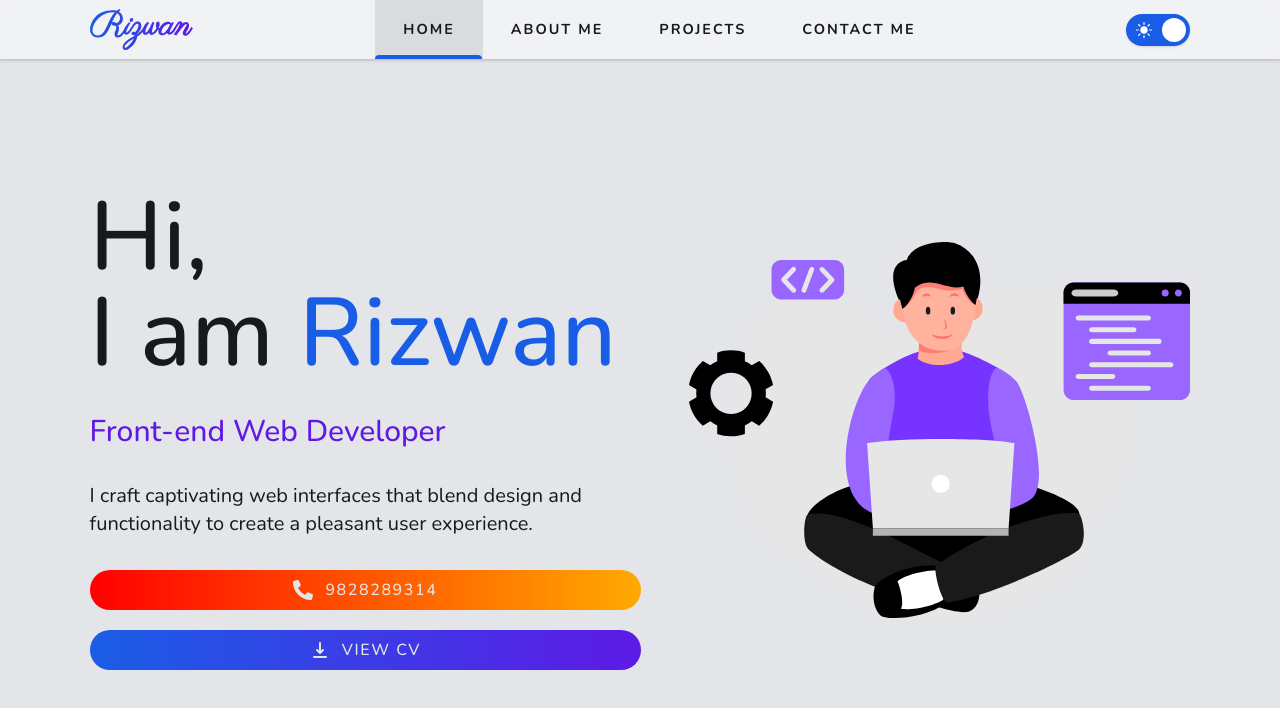
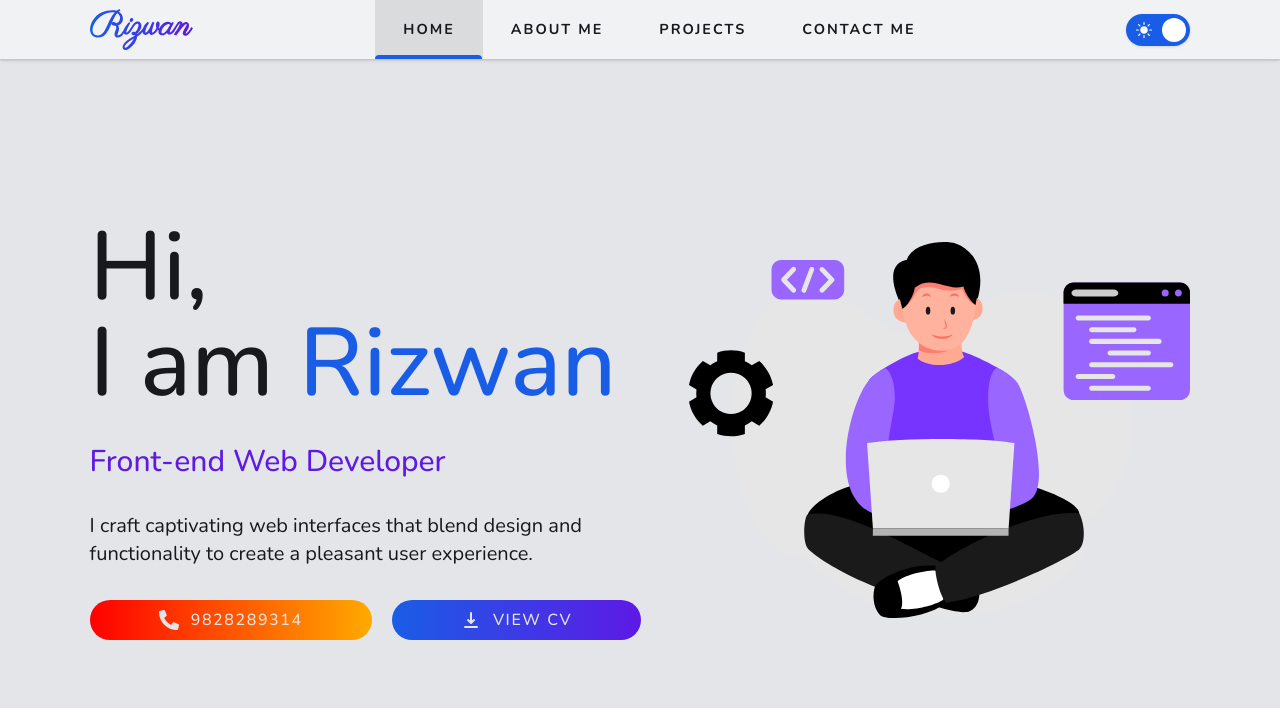
Before and after one commit to rizwanahamadcodes/portfolio, a Next.js app: page / in a window 1280 px wide. Shown: the top 708 px of the page. Built offline with nearby package versions, Linux system fonts and the light colour scheme.

Commit message:
buttons are nicely placed in the hero section of the homepage

```diff
--- a/src/app/page.tsx
+++ b/src/app/page.tsx
@@ -28,11 +28,12 @@ export default function Home() {
                         I craft captivating web interfaces that blend design and
                         functionality to create a pleasant user experience.
                     </p>
-                    <div className="flex w-full flex-col items-stretch gap-5">
+                    <div className="flex w-full flex-col items-stretch gap-5 md:flex-row">
                         <Button
                             leftIcon={FaPhoneAlt}
                             colorScheme="secondary-gradient"
                             href="tel:9828289314"
+                            className="grow"
                         >
                             9828289314
                         </Button>
@@ -41,6 +42,7 @@ export default function Home() {
                             colorScheme="primary-gradient"
                             href="/public/img/hero_image_light.svg"
                             download="hero_image_light.svg"
+                            className="grow"
                         >
                             View CV
                         </Button>
--- a/src/components/Button.tsx
+++ b/src/components/Button.tsx
@@ -7,6 +7,7 @@ interface ButtonProps extends React.HTMLProps<HTMLAnchorElement> {
     colorScheme?: string
     type?: 'solid' | 'outline' | 'ghost'
     href?: string
+    className: string
     leftIcon?: IconType
     rightIcon?: IconType
 }
@@ -19,6 +20,7 @@ const Button: React.FC<ButtonProps> = (props) => {
         href,
         leftIcon: LeftIcon,
         rightIcon: RightIcon,
+        className,
         ...rest
     } = props
 
@@ -93,11 +95,17 @@ const Button: React.FC<ButtonProps> = (props) => {
     return (
         <>
             {href != undefined ? (
-                <a href={href} className={buttonClasses} {...rest}>
+                <a
+                    href={href}
+                    className={buttonClasses + ' ' + className}
+                    {...rest}
+                >
                     {content}
                 </a>
             ) : (
-                <button className={buttonClasses}>{content}</button>
+                <button className={buttonClasses + ' ' + className}>
+                    {content}
+                </button>
             )}
         </>
     )
```
